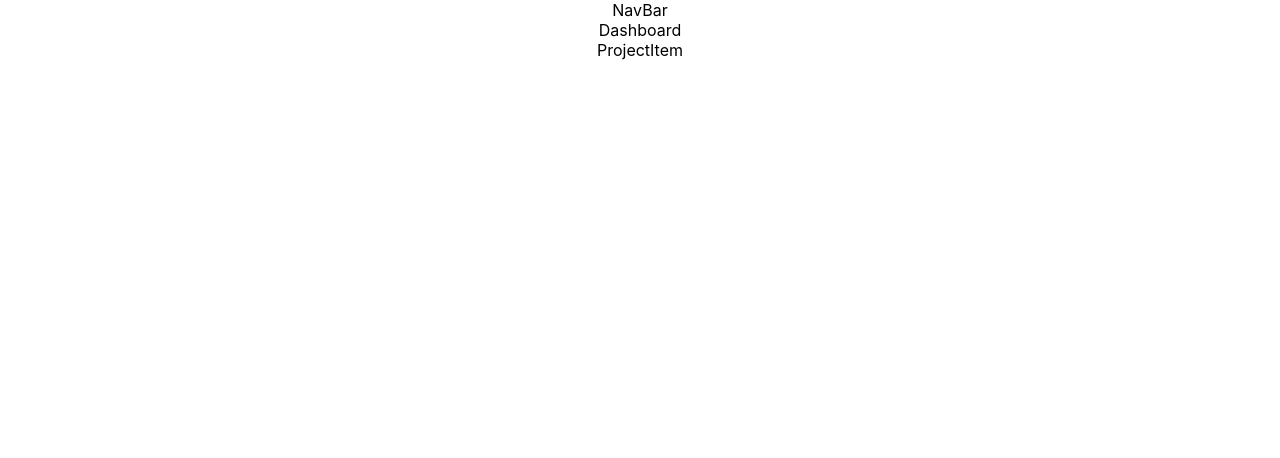
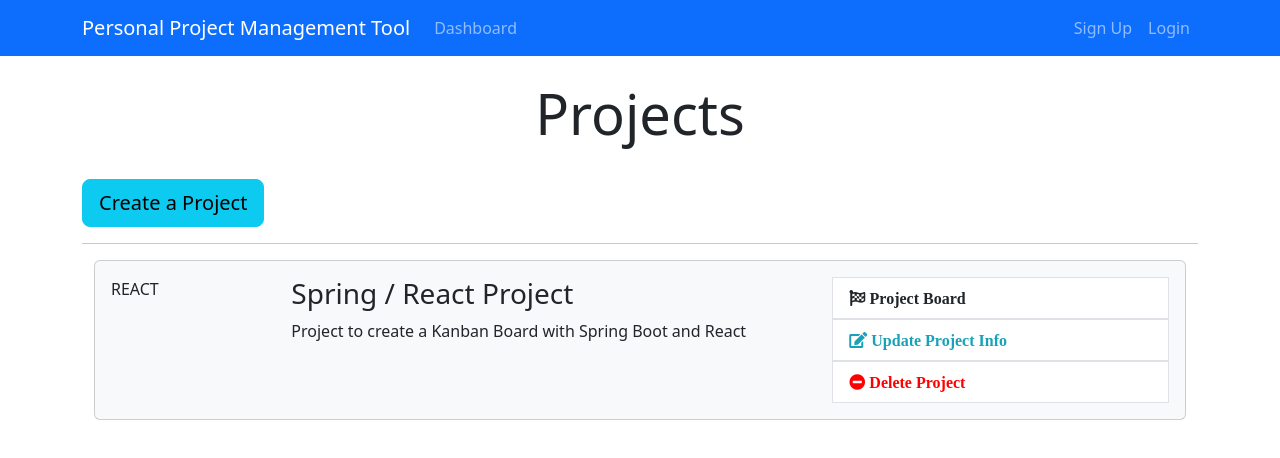
Before and after one commit to GW0602Teaching/Task-Management-Platform-UI, a React (Create React App) app: page / in a window 1280 px wide. Shown: the top 458 px of the page. Built offline with nearby package versions, Linux system fonts and the light colour scheme.

Commit message:
Add basic style

```diff
--- a/package.json
+++ b/package.json
@@ -6,6 +6,7 @@
     "@testing-library/jest-dom": "^5.14.1",
     "@testing-library/react": "^13.0.0",
     "@testing-library/user-event": "^13.2.1",
+    "bootstrap": "^5.3.2",
     "react": "^18.2.0",
     "react-dom": "^18.2.0",
     "react-scripts": "5.0.1",
--- a/public/index.html
+++ b/public/index.html
@@ -3,7 +3,10 @@
   <head>
     <meta charset="utf-8" />
     <link rel="icon" href="%PUBLIC_URL%/favicon.ico" />
-    <meta name="viewport" content="width=device-width, initial-scale=1" />
+    <meta
+      name="viewport"
+      content="width=device-width, initial-scale=1"
+    />
     <meta name="theme-color" content="#000000" />
     <meta
       name="description"
@@ -24,10 +27,18 @@
       work correctly both with client-side routing and a non-root public URL.
       Learn how to configure a non-root public URL by running `npm run build`.
     -->
-    <title>React App</title>
+    <link
+      rel="stylesheet"
+      href="https://use.fontawesome.com/releases/v5.2.0/css/all.css"
+      integrity="sha384-hWVjflwFxL6sNzntih27bfxkr27PmbbK/iSvJ+a4+0owXq79v+lsFkW54bOGbiDQ"
+      crossorigin="anonymous"
+    />
+    <title>TMP Tool</title>
   </head>
   <body>
-    <noscript>You need to enable JavaScript to run this app.</noscript>
+    <noscript
+      >You need to enable JavaScript to run this app.</noscript
+    >
     <div id="root"></div>
     <!--
       This HTML file is a template.
--- a/src/App.css
+++ b/src/App.css
@@ -1,38 +1,65 @@
-.App {
-  text-align: center;
+img {
+  width: 100%;
 }
 
-.App-logo {
-  height: 40vmin;
-  pointer-events: none;
+.navbar {
+  background-color: #e3f2fd;
+}
+.fa.fa-edit {
+  color: #18a2b9;
 }
 
-@media (prefers-reduced-motion: no-preference) {
-  .App-logo {
-    animation: App-logo-spin infinite 20s linear;
-  }
+.list-group-item.delete:hover {
+  cursor: -webkit-grab;
+  background-color: pink;
 }
 
-.App-header {
-  background-color: #282c34;
-  min-height: 100vh;
-  display: flex;
-  flex-direction: column;
-  align-items: center;
-  justify-content: center;
-  font-size: calc(10px + 2vmin);
-  color: white;
+.list-group-item.update:hover {
+  cursor: -webkit-grab;
+  background-color: gainsboro;
 }
 
-.App-link {
-  color: #61dafb;
+.list-group-item.board:hover {
+  cursor: -webkit-grab;
+  background-color: gainsboro;
 }
 
-@keyframes App-logo-spin {
-  from {
-    transform: rotate(0deg);
-  }
-  to {
-    transform: rotate(360deg);
-  }
+.fa.fa-minus-circle {
+  color: red;
 }
+
+.landing {
+  position: relative;
+  /* background: url("../img/showcase.jpg") no-repeat; */
+  background-size: cover;
+  background-position: center;
+  height: 100vh;
+  margin-top: -24px;
+  margin-bottom: -50px;
+}
+
+.landing-inner {
+  padding-top: 80px;
+}
+
+.dark-overlay {
+  background-color: rgba(0, 0, 0, 0.7);
+  position: absolute;
+  top: 0;
+  left: 0;
+  width: 100%;
+  height: 100%;
+}
+
+.card-form {
+  opacity: 0.9;
+}
+
+.latest-profiles-img {
+  width: 40px;
+  height: 40px;
+}
+
+.form-control::placeholder {
+  color: #bbb !important;
+}
--- a/src/App.js
+++ b/src/App.js
@@ -1,6 +1,7 @@
 import './App.css';
 import Header from './components/Layout/Header';
-import Dashboard from './components/dashboard';
+import Dashboard from './components/Dashboard';
+import 'bootstrap/dist/css/bootstrap.min.css';
 
 function App() {
   return (
--- a/src/components/Dashboard.js
+++ b/src/components/Dashboard.js
@@ -1,13 +1,30 @@
 import React, { Component } from 'react';
 import ProjectItem from './Project/ProjectItem';
 
-export default class Dashboard extends Component {
+class Dashboard extends Component {
   render() {
     return (
-      <>
-        <div>Dashboard</div>
-        <ProjectItem />
-      </>
+      <div className="projects">
+        <div className="container">
+          <div className="row">
+            <div className="col-md-12">
+              <h1 className="display-4 text-center">Projects</h1>
+              <br />
+              <a
+                href="ProjectForm.html"
+                className="btn btn-lg btn-info"
+              >
+                Create a Project
+              </a>
+              <br />
+              <hr />
+              <ProjectItem />
+            </div>
+          </div>
+        </div>
+      </div>
     );
   }
 }
+
+export default Dashboard;
--- a/src/components/Layout/Header.js
+++ b/src/components/Layout/Header.js
@@ -2,6 +2,45 @@
 
 export default class Header extends Component {
   render() {
-    return <div>NavBar</div>;
+    return (
+      <nav className="navbar navbar-expand-sm navbar-dark bg-primary mb-4">
+        <div className="container">
+          <a className="navbar-brand" href="Dashboard.html">
+            Personal Project Management Tool
+          </a>
+          <button
+            className="navbar-toggler"
+            type="button"
+            data-toggle="collapse"
+            data-target="#mobile-nav"
+          >
+            <span className="navbar-toggler-icon" />
+          </button>
+
+          <div className="collapse navbar-collapse" id="mobile-nav">
+            <ul className="navbar-nav mr-auto">
+              <li className="nav-item">
+                <a className="nav-link" href="/dashboard">
+                  Dashboard
+                </a>
+              </li>
+            </ul>
+          </div>
+
+          <ul className="navbar-nav ml-auto">
+            <li className="nav-item">
+              <a className="nav-link " href="register.html">
+                Sign Up
+              </a>
+            </li>
+            <li className="nav-item">
+              <a className="nav-link" href="login.html">
+                Login
+              </a>
+            </li>
+          </ul>
+        </div>
+      </nav>
+    );
   }
 }
--- a/src/components/Project/ProjectItem.js
+++ b/src/components/Project/ProjectItem.js
@@ -2,6 +2,51 @@
 
 export default class ProjectItem extends Component {
   render() {
-    return <div>ProjectItem</div>;
+    return (
+      <div className="container">
+        <div className="card card-body bg-light mb-3">
+          <div className="row">
+            <div className="col-2">
+              <span className="mx-auto">REACT</span>
+            </div>
+            <div className="col-lg-6 col-md-4 col-8">
+              <h3>Spring / React Project</h3>
+              <p>
+                Project to create a Kanban Board with Spring Boot and
+                React
+              </p>
+            </div>
+            <div className="col-md-4 d-none d-lg-block">
+              <ul className="list-group">
+                <a href="#">
+                  <li className="list-group-item board">
+                    <i className="fa fa-flag-checkered pr-1">
+                      {' '}
+                      Project Board
+                    </i>
+                  </li>
+                </a>
+                <a href="#">
+                  <li className="list-group-item update">
+                    <i className="fa fa-edit pr-1">
+                      {' '}
+                      Update Project Info
+                    </i>
+                  </li>
+                </a>
+                <a href="">
+                  <li className="list-group-item delete">
+                    <i className="fa fa-minus-circle pr-1">
+                      {' '}
+                      Delete Project
+                    </i>
+                  </li>
+                </a>
+              </ul>
+            </div>
+          </div>
+        </div>
+      </div>
+    );
   }
 }
```
Also changed, not shown: 2 other files (tests, documents, lock files or other folders).
